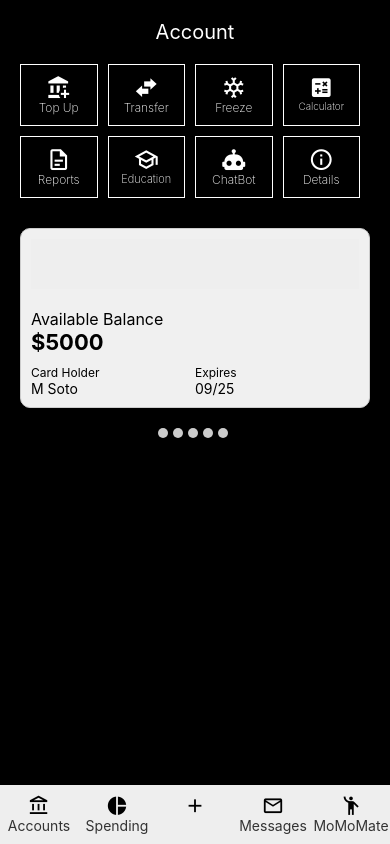
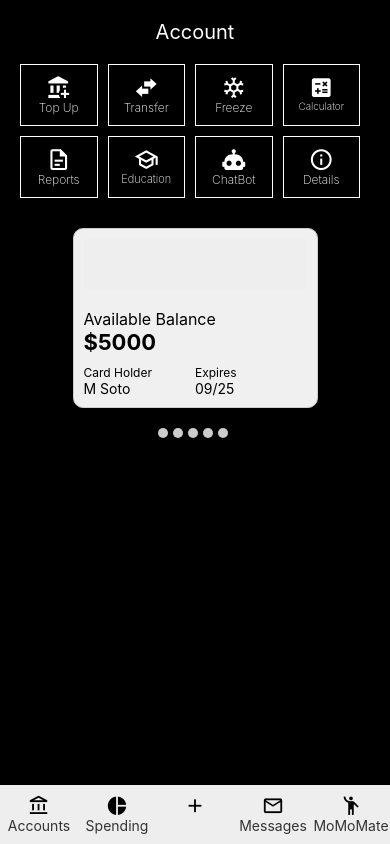
Before and after one commit to Chrissiku/financial-education, a React Native app: screen / in a window 390 px wide. Built offline with nearby package versions, Linux system fonts and the light colour scheme.

Commit message:
Center the card

```diff
--- a/src/Screens/BankMain.js
+++ b/src/Screens/BankMain.js
@@ -12,7 +12,12 @@ import Themes from "../shared/Themes";
 const BankMain = () => {
   return (
     <View style={styles.container}>
-      <ScrollView style={{ flex: 1, backgroundColor: Themes.background }}>
+      <ScrollView
+        style={{
+          flex: 1,
+          backgroundColor: Themes.background,
+        }}
+      >
         <View style={styles.content}>
           {/* Header */}
           <View
@@ -128,7 +133,13 @@ const BankMain = () => {
           </View>
 
           {/* Card */}
-          <View style={{ marginTop: 20 }}>
+          <View
+            style={{
+              marginTop: 20,
+              justifyContent: "center",
+              alignItems: "center",
+            }}
+          >
             <View style={styles.card}>
               {/* Card Logo and Header */}
               <View
@@ -268,6 +279,7 @@ const styles = StyleSheet.create({
     borderColor: "#ccc",
     padding: 10,
     borderRadius: 10, // Border radius for the card
+    width: "70%",
   },
   slideIndicator: {
     width: 10,
```
Also changed, not shown: 1 other file (tests, documents, lock files or other folders).
